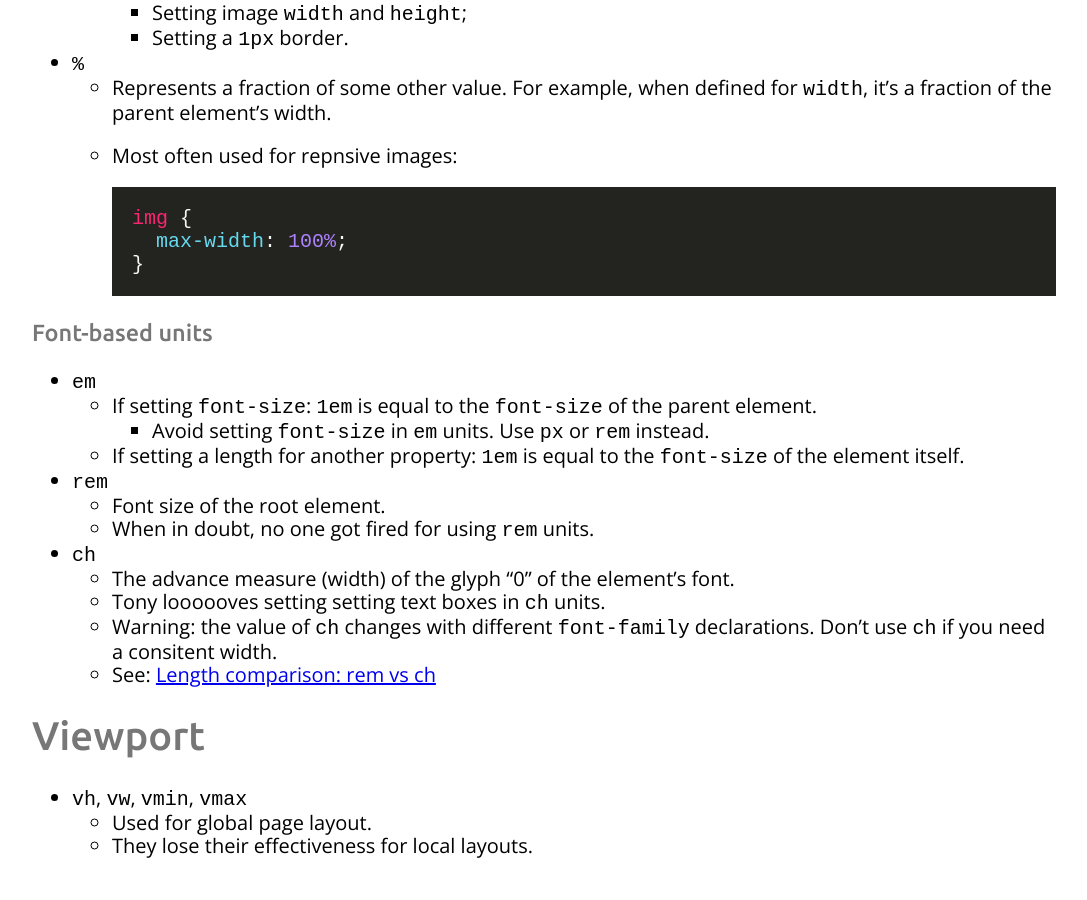
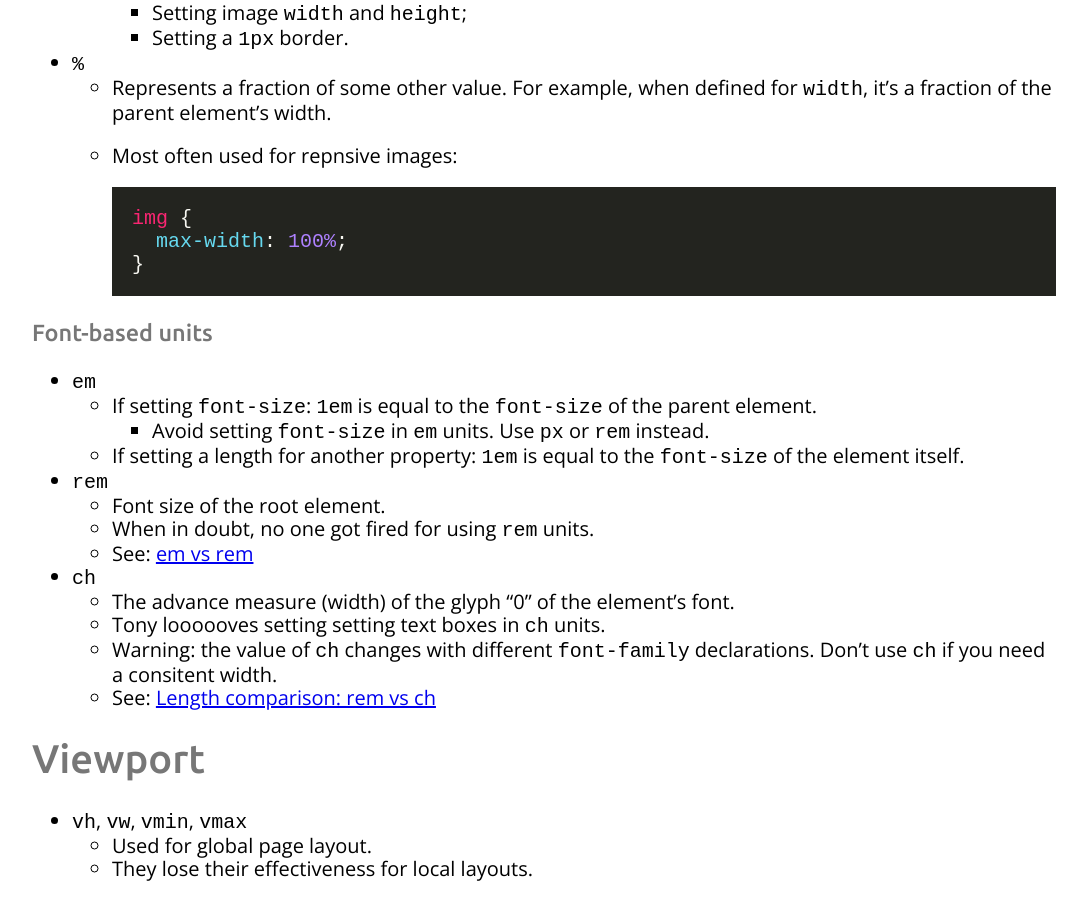
Before and after one commit to sait-wbdv/winter-2021, a Jekyll site: the page built from cheatsheets/units/index.md, in a window 1280 px wide and 900 px high, scrolled down 783 px. Shown: the whole window, without its empty margins (96-1183 px from the left). Built offline with Jekyll 4.4.1, drawn with Linux system fonts in a browser that asks for light colours; nearby versions of some CDN libraries; before the commit the page ends 1660 px from its top, so only the background shows below that.

Commit message:
added units code pens

```diff
--- a/cheatsheets/units/index.md
+++ b/cheatsheets/units/index.md
@@ -32,6 +32,7 @@ title: CSS Units
 - `rem`
   - Font size of the root element.
   - When in doubt, no one got fired for using `rem` units.
+  - See: [em vs rem](https://codepen.io/browsertherapy/pen/VwKNELp)
 - `ch`
   - The advance measure (width) of the glyph "0" of the element's font.
   - Tony loooooves setting setting text boxes in `ch` units.
```
